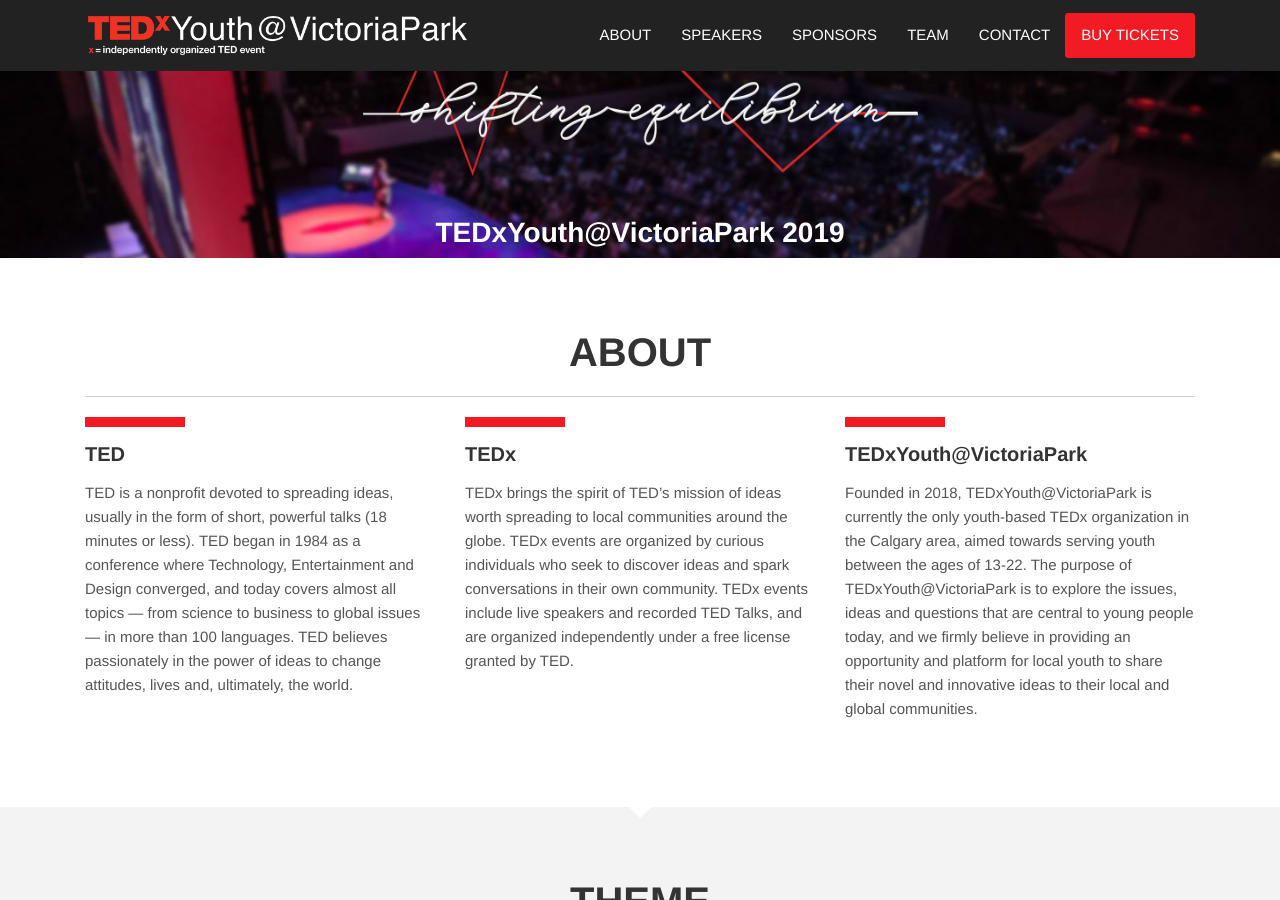
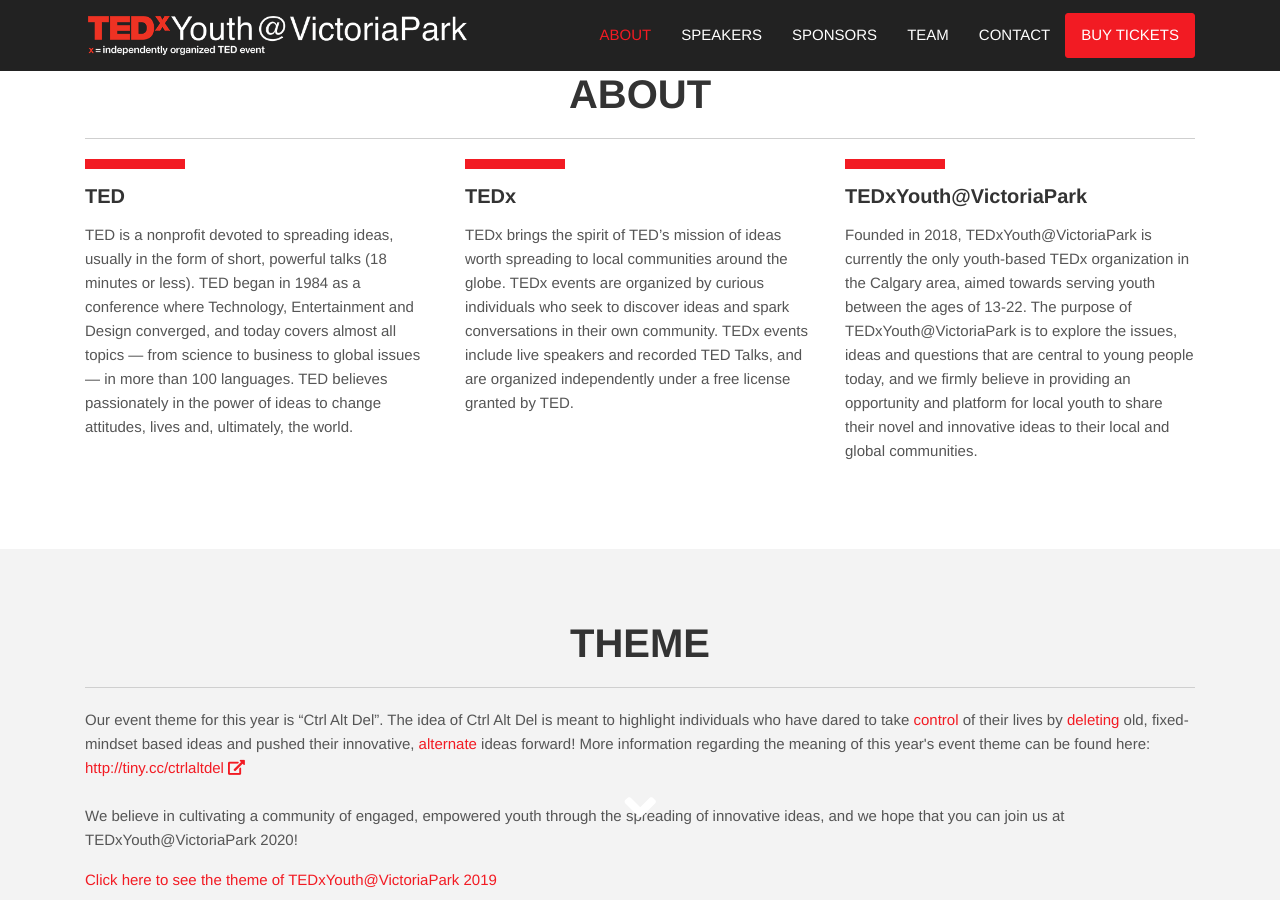
Before and after one commit to rxyang0/tedxyouthvictoriapark, a Jekyll site: the page built from index.html, in a window 1280 px wide and 900 px high. Built offline with Jekyll 4.4.1, drawn with Linux system fonts in a browser that asks for light colours; nearby versions of some CDN libraries; some web fonts are replaced.

Commit message:
Clear old header hero content

```diff
--- a/_includes/header.html
+++ b/_includes/header.html
@@ -1,14 +1,14 @@
 <header class="d-flex align-items-center">
   <div class="container">
     <div class="hero">
-      <a class="page-scroll" href="#theme">
+      <!-- <a class="page-scroll" href="#theme">
         <picture>
           <source media="(min-width: 768px)" srcset="/images/Shifting-Equilibrium-white.png">
           <source media="(max-width: 768px)" srcset="/images/Shifting-Equilibrium-white-small.png">
           <img class="img-fluid intro-img" src="/images/Shifting-Equilibrium-white.png">
         </picture>
       </a>
-      <h3 class="intro-heading">TEDxYouth@VictoriaPark 2019</h3>
+      <h3 class="intro-heading">TEDxYouth@VictoriaPark 2019</h3> -->
     </div>
     <a class="page-scroll" href="#about"><i class="fas fa-angle-down hero-scroll"></i></a>
   </div>
```
